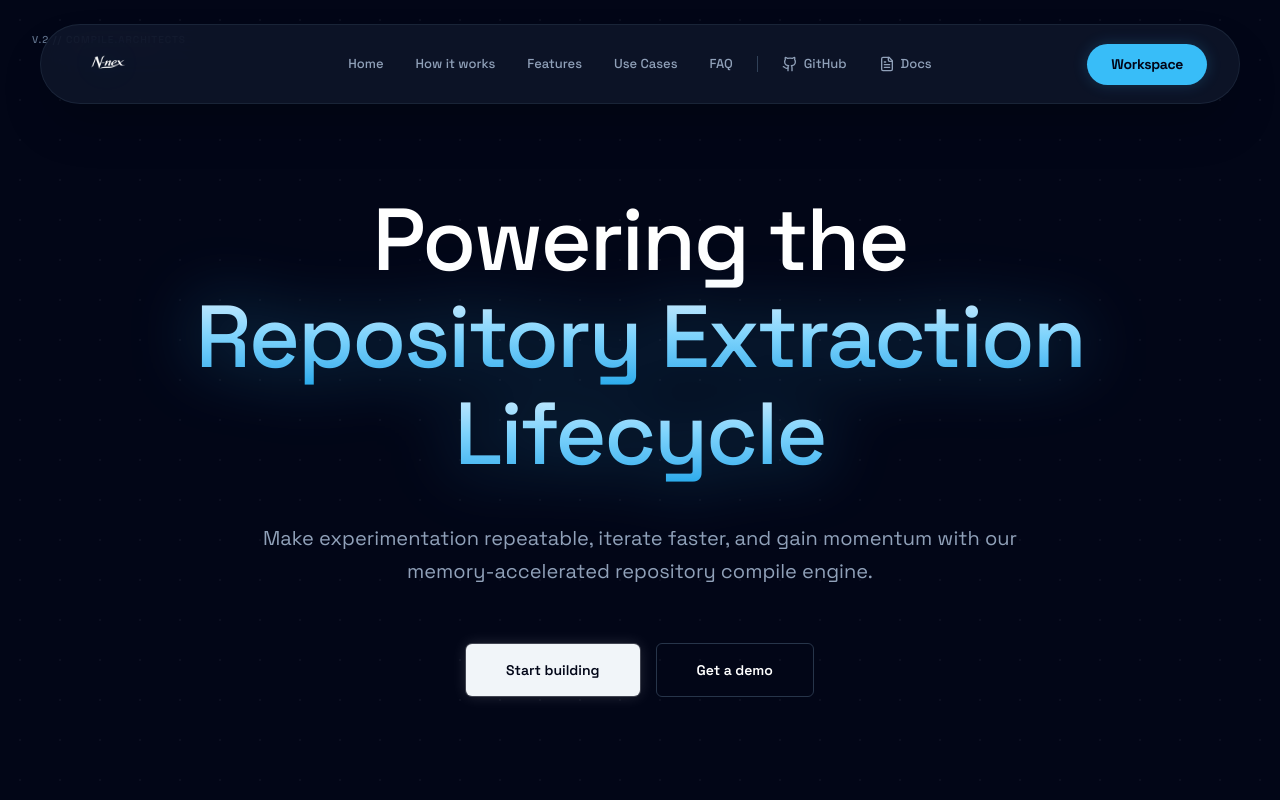
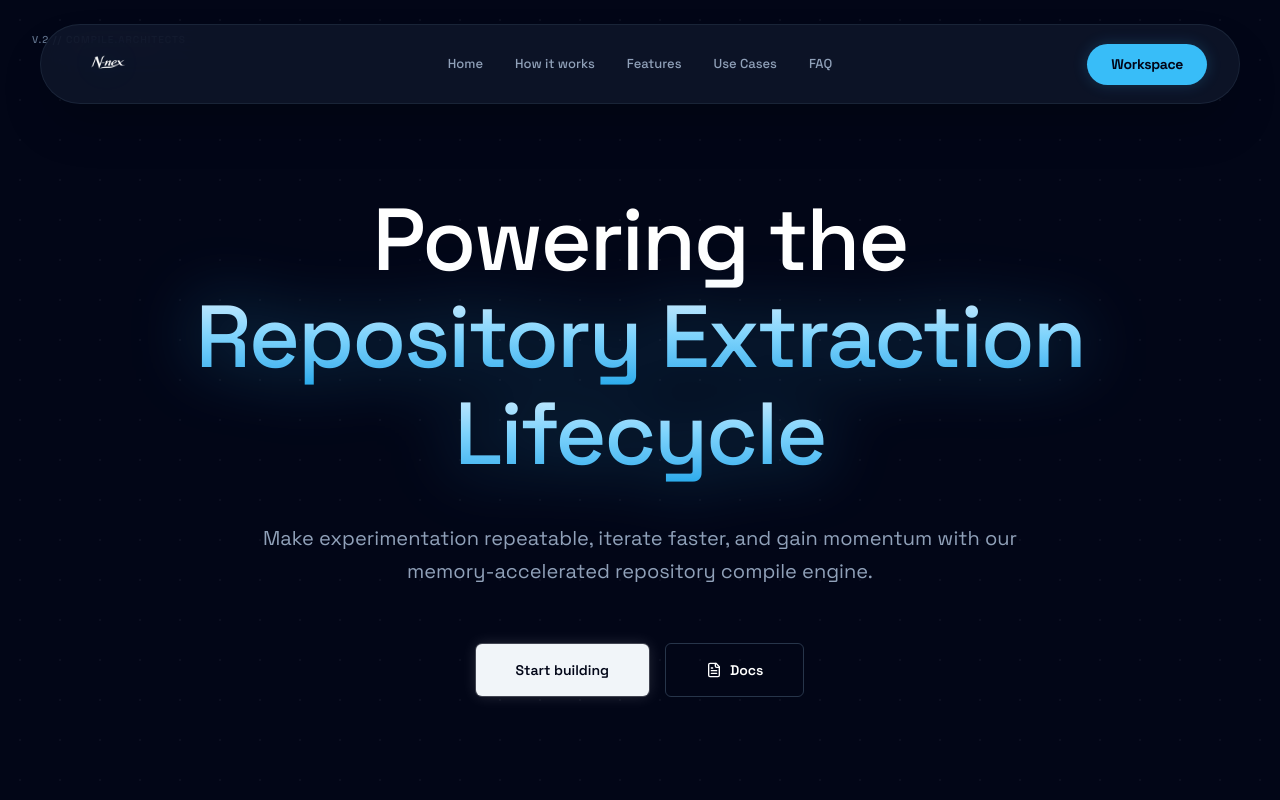
Before and after one commit to NavishKumar1/N-nex, a React (Vite) app: page / in a window 1280 px wide. Shown: the top 800 px of the page. Built offline with nearby package versions, Linux system fonts and the light colour scheme.

Commit message:
refactor: streamline header links and branding
Remove redundant navigation items from the landing page header and update the workspace branding for a cleaner layout.

```diff
--- a/src/pages/LandingPage.tsx
+++ b/src/pages/LandingPage.tsx
@@ -181,21 +181,6 @@ export default function LandingPage({ onEnter }: { onEnter: () => void }) {
             >
               FAQ
             </button>
-            <span className="w-px h-4 bg-slate-700 mx-1"></span>
-            <button
-              onClick={() => window.open('https://github.com', '_blank')}
-              className="text-slate-400 hover:text-white px-2.5 xl:px-3 py-2 rounded-full font-sans font-medium text-[13px] transition-colors flex items-center gap-1.5"
-            >
-              <Github className="w-4 h-4" />
-              GitHub
-            </button>
-            <button
-              onClick={() => window.open('#', '_blank')}
-              className="text-slate-400 hover:text-white px-2.5 xl:px-3 py-2 rounded-full font-sans font-medium text-[13px] transition-colors flex items-center gap-1.5"
-            >
-              <FileText className="w-4 h-4" />
-              Docs
-            </button>
           </div>
 
           <div className="flex items-center gap-3 justify-end sm:w-auto xl:w-48">
@@ -272,12 +257,12 @@ export default function LandingPage({ onEnter }: { onEnter: () => void }) {
                   </button>
                   <button
                     onClick={() => {
-                      window.open('https://github.com', '_blank');
+                      window.open('#', '_blank');
                       setIsMobileMenuOpen(false);
                     }}
                     className="text-left text-slate-300 hover:text-white hover:bg-slate-800/80 px-4 py-3 rounded-xl font-sans font-medium text-sm transition-colors flex items-center justify-center gap-2"
                   >
-                    <Github className="w-4 h-4" /> GitHub
+                    <FileText className="w-4 h-4" /> Docs
                   </button>
                 </div>
               </motion.div>
@@ -312,10 +297,10 @@ export default function LandingPage({ onEnter }: { onEnter: () => void }) {
                Start building
              </button>
              <button
-                className="bg-transparent border border-slate-700/80 text-white px-8 py-3.5 sm:px-10 sm:py-4 rounded-md font-sans font-semibold text-sm hover:bg-slate-800/50 hover:border-slate-500 transition-colors w-full sm:w-auto"
-                onClick={onEnter}
+                className="bg-transparent border border-slate-700/80 text-white px-8 py-3.5 sm:px-10 sm:py-4 rounded-md font-sans font-semibold text-sm hover:bg-slate-800/50 hover:border-slate-500 transition-colors w-full sm:w-auto flex items-center justify-center gap-2"
+                onClick={() => window.open('#', '_blank')}
              >
-               Get a demo
+               <FileText className="w-4 h-4" /> Docs
              </button>
            </div>
          </motion.div>
--- a/src/pages/Workspace.tsx
+++ b/src/pages/Workspace.tsx
@@ -964,14 +964,14 @@ export default function Workspace({ onBackToLanding }: { onBackToLanding: () =>
         <div className="flex items-center gap-4">
           <button
             onClick={onBackToLanding}
-            className="w-8 h-8 flex items-center justify-center hover:bg-slate-800/80 rounded-md transition-colors group"
+            className="flex items-center justify-center hover:bg-slate-800/80 rounded-md transition-colors group p-2"
             title="Return to Interface"
           >
-            <img src="/N-nex.png" alt="N-nex" className="w-5 h-5 opacity-80 group-hover:opacity-100 object-contain drop-shadow-[0_0_15px_rgba(56,189,248,0.15)]" />
+            <img src="/N-nex.png" alt="N-nex" className="h-10 sm:h-12 cursor-pointer opacity-90 group-hover:opacity-100 object-contain drop-shadow-[0_0_15px_rgba(56,189,248,0.15)]" />
           </button>
           <div className="flex items-center gap-3 border-l border-slate-800/80 pl-4">
             <div className="w-1.5 h-1.5 bg-[#38bdf8] rounded-full animate-pulse shadow-[0_0_10px_rgba(56,189,248,0.5)]" />
-            <span className="text-white font-bold tracking-[0.25em] text-xs uppercase font-sans">N-NEX <span className="text-[#38bdf8]">Workspace</span></span>
+            <span className="text-white font-bold tracking-widest text-xs uppercase font-sans">Workspace</span>
           </div>
         </div>
         <div className="flex items-center gap-4">
```
